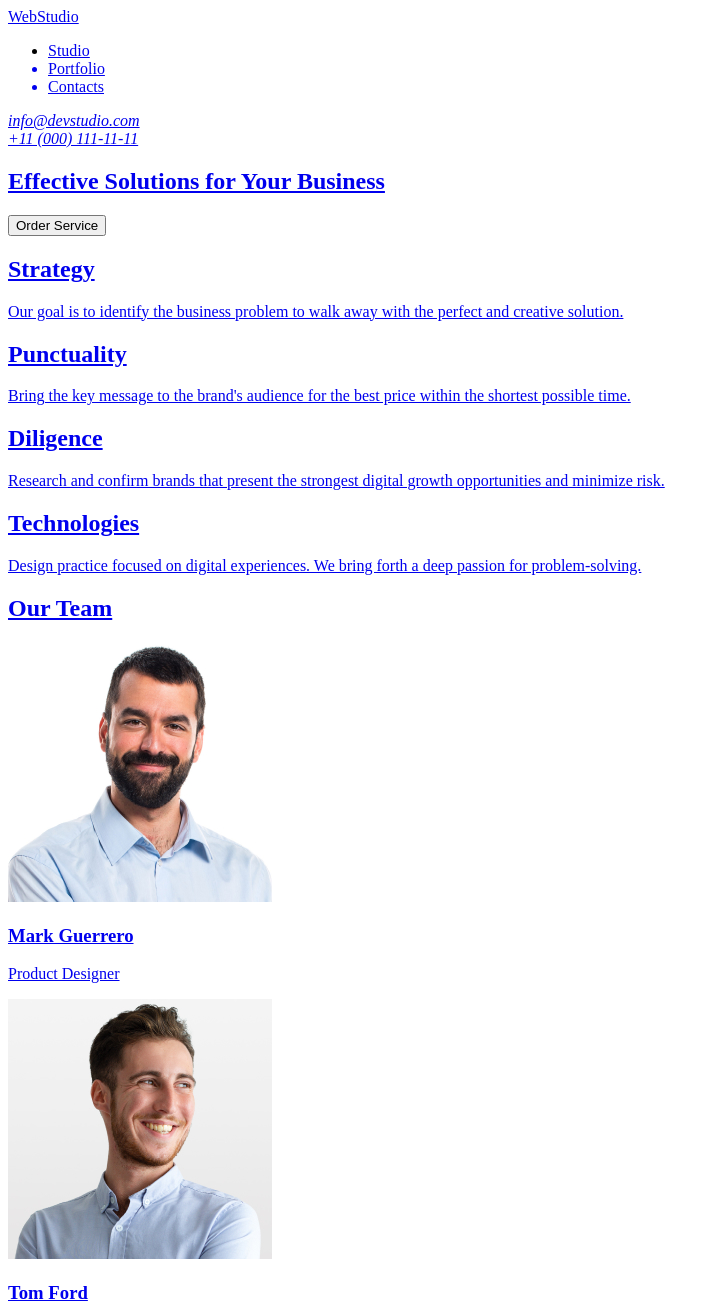
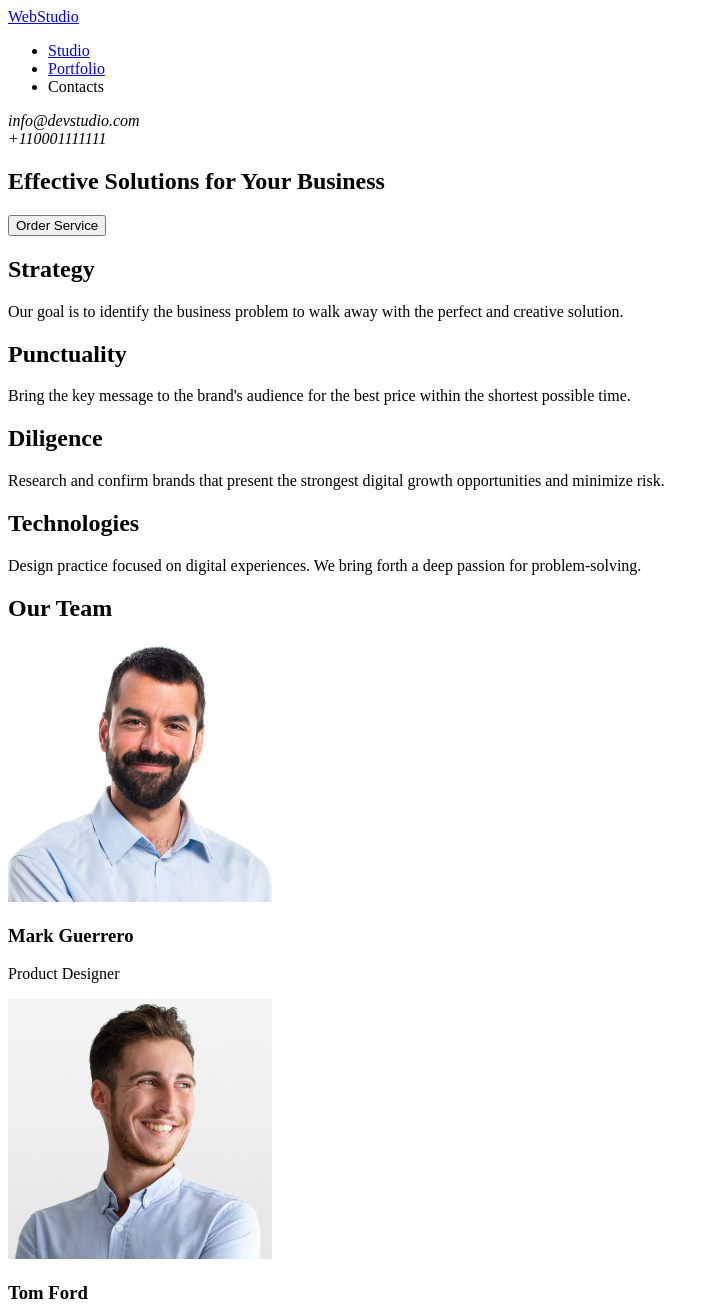
Before and after one commit to Strego26/goit-markup-hw-01, a plain HTML site: page index.html in a window 1280 px wide. Shown: the top 1307 px of the page, without its empty margins (0-714 px from the left). Drawn offline with Linux system fonts and the light colour scheme.

Commit message:
Update index.html

```diff
--- a/index.html
+++ b/index.html
@@ -10,22 +10,22 @@
       <nav>
         <a href="./index.html">WebStudio</a>
         <ul>
-          <li><a href= </a>Studio</li>
-          <li>Portfolio</li>
+          <li><a href="#studio">Studio</a></li>
+          <li><a href="#portfolio">Portfolio</a></li>
           <li>Contacts</li>
         </ul>
       </nav>
       <address>
         info@devstudio.com <br />
-        +11 (000) 111-11-11
+        +110001111111
       </address>
     </header>
     <main>
       <section>
-      <h1>Effective Solutions for Your Business</h1>
-      <button type="button">Order Service</button>
+        <h1>Effective Solutions for Your Business</h1>
+        <button type="button">Order Service</button>
       </section>
-      <section>
+      <section id="#studio">
         <h2>Strategy</h2>
         <p>
           Our goal is to identify the business problem to walk away with the
@@ -47,7 +47,7 @@
           passion for problem-solving.
         </p>
       </section>
-      <section>
+      <section id="#portfolio">
         <h2>Our Team</h2>
         <img
           src="./images/img-card1-mark-guerrero-product-designer.jpg"
```
